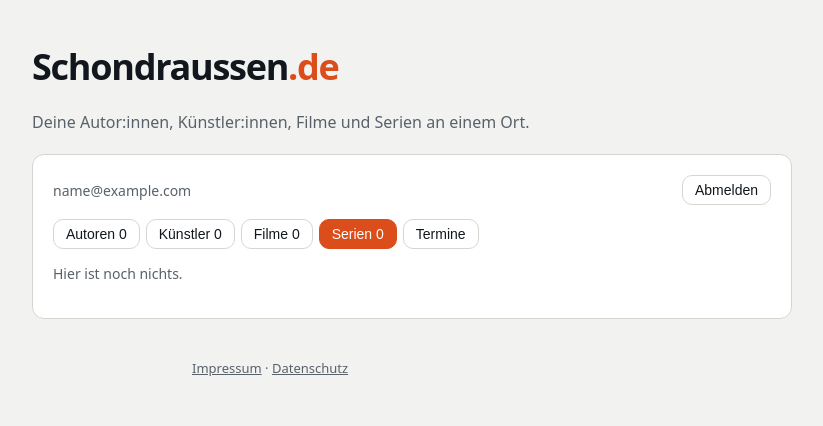
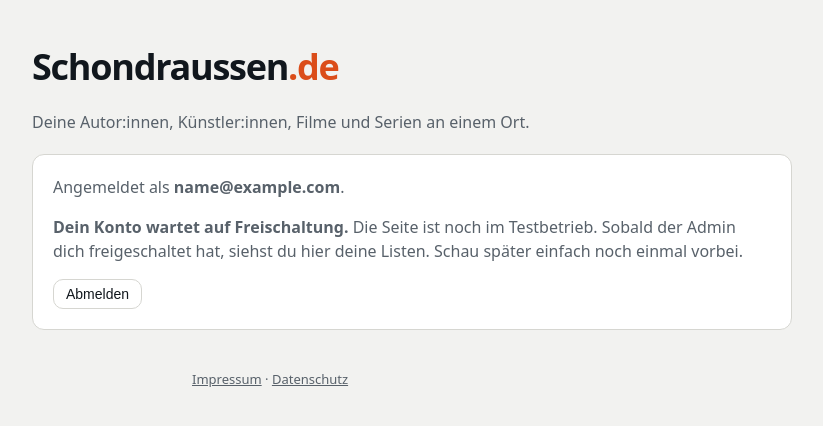
Before and after one commit to timolauer-bit/schondraussen, a PHP site: page / in a window 1280 px wide. Shown: the top 426 px of the page, without its empty margins (228-1051 px from the left). Run offline with PHP 8.4, Linux system fonts and the light colour scheme; the visitor is signed in with stand-in values (Sample User, id 1); tables that the repository leaves empty hold one stand-in row (values such as "Sample post"); data that the repository does not hold is empty.

Commit message:
Testbetrieb-Hinweis, Freischaltung durch den Admin, Nutzerverwaltung, Admin-Mail bei neuem Konto
Co-Authored-By: Claude Sonnet 5.5 <noreply@anthropic.com>
Claude-Session: https://claude.ai/code/session_0112FGcAvzyCTujbd2xbnELK

```diff
--- a/public/api/data.php
+++ b/public/api/data.php
@@ -3,6 +3,7 @@ require __DIR__ . '/../lib/bootstrap.php';
 require __DIR__ . '/../lib/sources.php';
 $u = current_user();
 if (!$u) json_out(['error' => 'Bitte anmelden.'], 401);
+if (empty($u['approved'])) json_out(['error' => 'Dein Konto wartet auf Freischaltung.', 'pending' => true], 403);
 $pdo = db(); $a = $_GET['a'] ?? '';
 
 if ($a === 'list') {
--- a/public/index.php
+++ b/public/index.php
@@ -24,17 +24,25 @@ button.ghost{margin:0;background:none;color:var(--ink);border:1px solid var(--li
 .dot{display:inline-block;background:#d93025;color:#fff;border-radius:99px;font-size:12px;min-width:20px;text-align:center;padding:1px 6px}
 .d{display:inline-block;min-width:92px;color:var(--muted);font-size:13px}.chip{display:inline-block;border:1px solid var(--line);border-radius:99px;padding:1px 9px;font-size:12px;color:var(--muted);margin:0 4px 4px 0}
 h3{margin:18px 0 6px;font-size:15px}
+.note{background:var(--bg);border:1px solid var(--accent);border-radius:10px;padding:10px 12px;font-size:14px;margin-bottom:14px}.row2{display:flex;gap:6px;flex-wrap:wrap;margin-top:6px}.row2 button{margin:0}button.danger{color:#b62520;border-color:#b62520}
 </style></head><body>
 <main<?= $u ? ' class="wide"' : '' ?>>
 <h1>Schondraussen<span>.de</span></h1>
 <p>Deine Autor:innen, Künstler:innen, Filme und Serien an einem Ort.</p>
 <?php if ($u): ?>
+<?php if (empty($u['approved'])): ?>
+  <div class="card"><p style="margin:0">Angemeldet als <b><?= htmlspecialchars($u['email']) ?></b>.</p>
+  <p><b>Dein Konto wartet auf Freischaltung.</b> Die Seite ist noch im Testbetrieb. Sobald der Admin dich freigeschaltet hat, siehst du hier deine Listen. Schau später einfach noch einmal vorbei.</p>
+  <button id="logout" type="button" class="ghost">Abmelden</button></div>
+<?php else: ?>
   <div id="app" class="card" style="max-width:none">
     <div style="display:flex;justify-content:space-between;gap:8px;flex-wrap:wrap;align-items:center"><span class="muted"><?= htmlspecialchars($u['email']) ?><?= $u['role'] === 'admin' ? ' (Admin)' : '' ?></span><button id="logout" type="button" class="ghost">Abmelden</button></div>
     <nav id="tabs"></nav><div id="view"></div>
   </div>
+<?php endif; ?>
 <?php else: ?>
   <div class="card">
+    <div class="note"><b>Testbetrieb:</b> Diese Seite ist noch nicht öffentlich. Neue Konten sehen erst Inhalte, nachdem der Admin sie freigeschaltet hat.</div>
     <form id="f-login"><h2 style="margin:0 0 4px;font-size:20px">Anmelden</h2>
       <label for="le">E-Mail-Adresse</label><input id="le" type="email" autocomplete="email" required>
       <label for="lp">Passwort</label><input id="lp" type="password" autocomplete="current-password" required>
@@ -80,20 +88,23 @@ h3{margin:18px 0 6px;font-size:15px}
 
   var tabsEl = document.getElementById('tabs');
   if (tabsEl) (function () {
+    var ADMIN = <?= json_encode($u['role'] === 'admin') ?>, pend = 0;
     var T = [['author', 'Autoren'], ['artist', 'Künstler'], ['film', 'Filme'], ['series', 'Serien'], ['cal', 'Termine']];
+    if (ADMIN) T.push(['users', 'Nutzer']);
     var cat = 'series', all = [], view = document.getElementById('view');
     function esc(x) { return String(x == null ? '' : x).replace(/[&<>"]/g, function (c) { return { '&': '&amp;', '<': '&lt;', '>': '&gt;', '"': '&quot;' }[c]; }); }
     function fd(d) { if (!d) return 'Termin offen'; var p = d.split('-'); return p.length === 3 ? p[2] + '.' + p[1] + '.' + p[0] : p.length === 2 ? p[1] + '.' + p[0] : d; }
     function get(q) { return fetch('/api/data.php?' + q, { credentials: 'same-origin' }).then(function (r) { return r.json(); }); }
     function tabs() {
       tabsEl.innerHTML = T.map(function (t) {
-        var n = t[0] === 'cal' ? '' : ' ' + all.filter(function (e) { return e.type === t[0]; }).length;
+        var n = t[0] === 'cal' ? '' : t[0] === 'users' ? (pend ? ' <span class="dot">' + pend + '</span>' : '') : ' ' + all.filter(function (e) { return e.type === t[0]; }).length;
         return '<button data-c="' + t[0] + '" class="' + (t[0] === cat ? 'on' : '') + '">' + t[1] + n + '</button>';
       }).join('');
       tabsEl.querySelectorAll('button').forEach(function (b) { b.onclick = function () { cat = b.dataset.c; tabs(); show(); }; });
     }
     function show() {
       if (cat === 'cal') return calendar();
+      if (cat === 'users') return users();
       var l = all.filter(function (e) { return e.type === cat; });
       if (!l.length) { view.innerHTML = '<p class="muted">Hier ist noch nichts.</p>'; return; }
       view.innerHTML = l.map(function (e) {
@@ -102,6 +113,27 @@ h3{margin:18px 0 6px;font-size:15px}
           '</span></span>' + (e.next_date ? '<span class="dot">' + e.upcoming + '</span>' : '') + '</div>';
       }).join('');
       view.querySelectorAll('.it').forEach(function (x) { x.onclick = function () { entry(x.dataset.id); }; });
+    }
+    function adm(a, id) { return fetch('/api/admin.php?a=' + a, { method: 'POST', credentials: 'same-origin', headers: { 'Content-Type': 'application/json' }, body: JSON.stringify({ id: id }) }).then(function (r) { return r.json(); }); }
+    function users() {
+      view.innerHTML = '<p class="muted">Lade …</p>';
+      fetch('/api/admin.php?a=users', { credentials: 'same-origin' }).then(function (r) { return r.json(); }).then(function (r) {
+        var l = r.users || []; pend = l.filter(function (x) { return x.role !== 'admin' && !x.approved_at; }).length; tabs();
+        view.innerHTML = l.map(function (x) {
+          var ok = x.role === 'admin' || x.approved_at, me = x.id == r.me;
+          return '<div class="it" style="cursor:default;align-items:flex-start"><span><b>' + esc(x.email) + '</b>' + (x.role === 'admin' ? ' <span class="chip">Admin</span>' : '') +
+            '<br><span class="muted">' + (ok ? 'Freigeschaltet' : '<b style="color:var(--accent)">Wartet auf Freischaltung</b>') + (x.email_verified_at ? '' : ' · E-Mail nicht bestätigt') +
+            ' · ' + x.entries + ' Einträge · registriert ' + esc((x.created_at || '').slice(0, 10)) + '</span>' +
+            (me ? '' : '<div class="row2">' + (ok ? (x.role === 'admin' ? '' : '<button class="ghost" data-a="revoke" data-id="' + x.id + '">Sperren</button>') : '<button data-a="approve" data-id="' + x.id + '" style="padding:6px 12px;font-size:14px">Freischalten</button>') +
+              (x.role === 'admin' ? '' : '<button class="ghost danger" data-a="delete" data-id="' + x.id + '">Löschen</button>') + '</div>') + '</span></div>';
+        }).join('');
+        view.querySelectorAll('button[data-a]').forEach(function (b) {
+          b.onclick = function () {
+            if (b.dataset.a === 'delete' && !confirm('Konto samt Liste wirklich löschen?')) return;
+            adm(b.dataset.a, +b.dataset.id).then(function (x) { if (x.ok) users(); else alert(x.error); });
+          };
+        });
+      });
     }
     function calendar() {
       view.innerHTML = '<p class="muted">Lade …</p>';
@@ -137,6 +169,7 @@ h3{margin:18px 0 6px;font-size:15px}
     }
     function load(cb) { get('a=list').then(function (r) { all = r.entries || []; tabs(); if (cb) cb(); else show(); }); }
     load();
+    if (ADMIN) fetch('/api/admin.php?a=users', { credentials: 'same-origin' }).then(function (r) { return r.json(); }).then(function (r) { pend = (r.users || []).filter(function (x) { return x.role !== 'admin' && !x.approved_at; }).length; tabs(); });
   })();
   var lo = document.getElementById('logout');
   if (lo) lo.addEventListener('click', function () { api('logout').then(function () { location.reload(); }); });
--- a/public/lib/bootstrap.php
+++ b/public/lib/bootstrap.php
@@ -36,9 +36,13 @@ function body(): array {
 function current_user(): ?array {
     start_session();
     if (empty($_SESSION['uid'])) return null;
-    $s = db()->prepare('SELECT id,email,role,city,skin FROM users WHERE id=? AND email_verified_at IS NOT NULL');
+    $s = db()->prepare('SELECT * FROM users WHERE id=? AND email_verified_at IS NOT NULL');
     $s->execute([$_SESSION['uid']]);
-    return $s->fetch() ?: null;
+    $u = $s->fetch();
+    if (!$u) return null;
+    unset($u['pass_hash']);
+    $u['approved'] = $u['role'] === 'admin' || !empty($u['approved_at']);
+    return $u;
 }
 
 function client_ip(): string { return substr($_SERVER['REMOTE_ADDR'] ?? '', 0, 45); }
--- a/public/migrate.php
+++ b/public/migrate.php
@@ -25,6 +25,10 @@ $M = [
      KEY idx_ip_at (ip, kind, at)
    ) ENGINE=InnoDB DEFAULT CHARSET=utf8mb4",
  ],
+  '002_approval' => [
+  "ALTER TABLE users ADD COLUMN approved_at DATETIME NULL",
+  "UPDATE users SET approved_at=NOW() WHERE role='admin'",
+ ],
 ];
 foreach ($M as $name => $stmts) {
     $q = $pdo->prepare('SELECT 1 FROM migrations WHERE name=?'); $q->execute([$name]);
```
Also changed, not shown: public/api/admin.php (added, +18 -0 lines), public/api/auth.php (+8 -1 lines).
